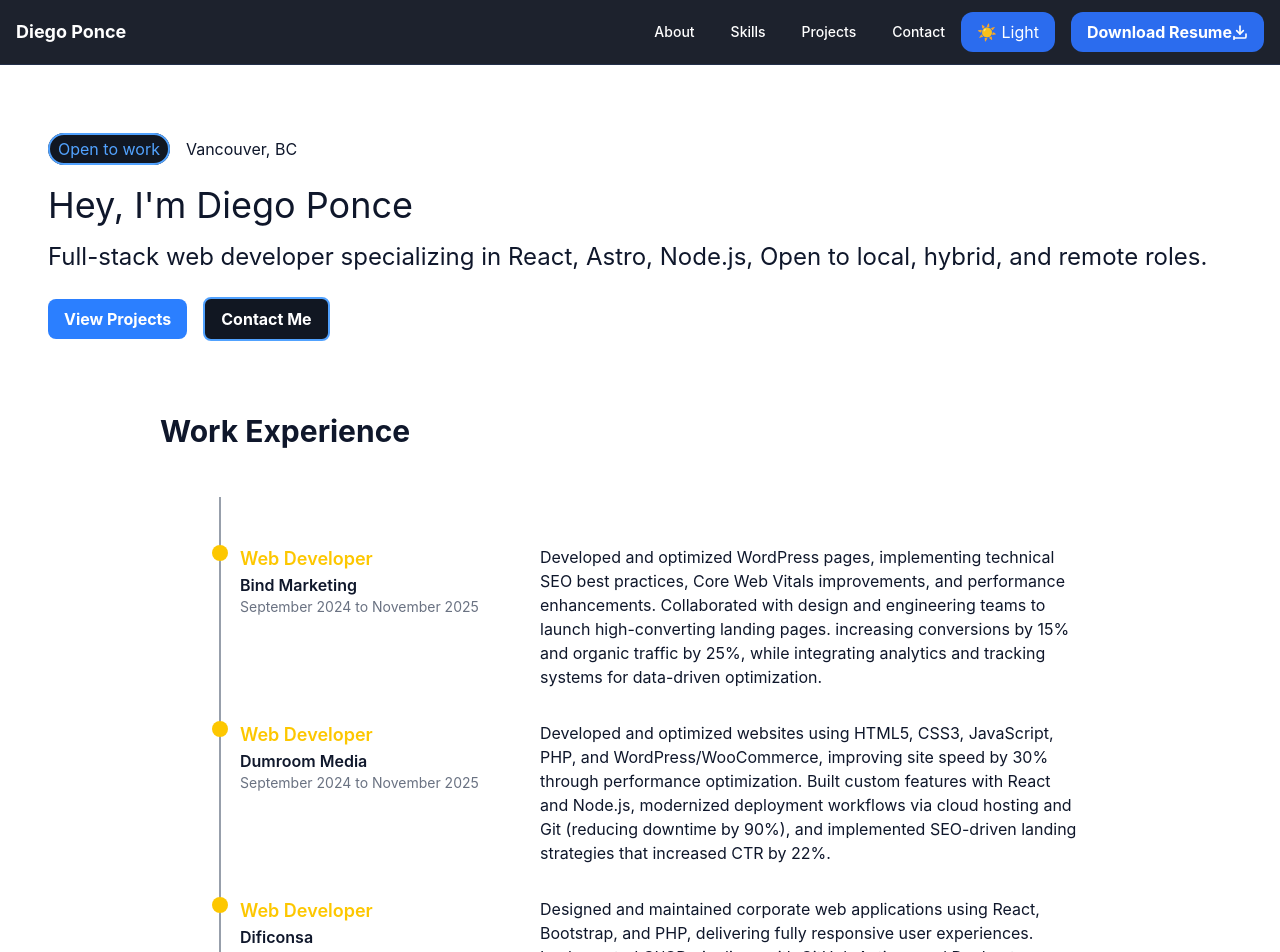
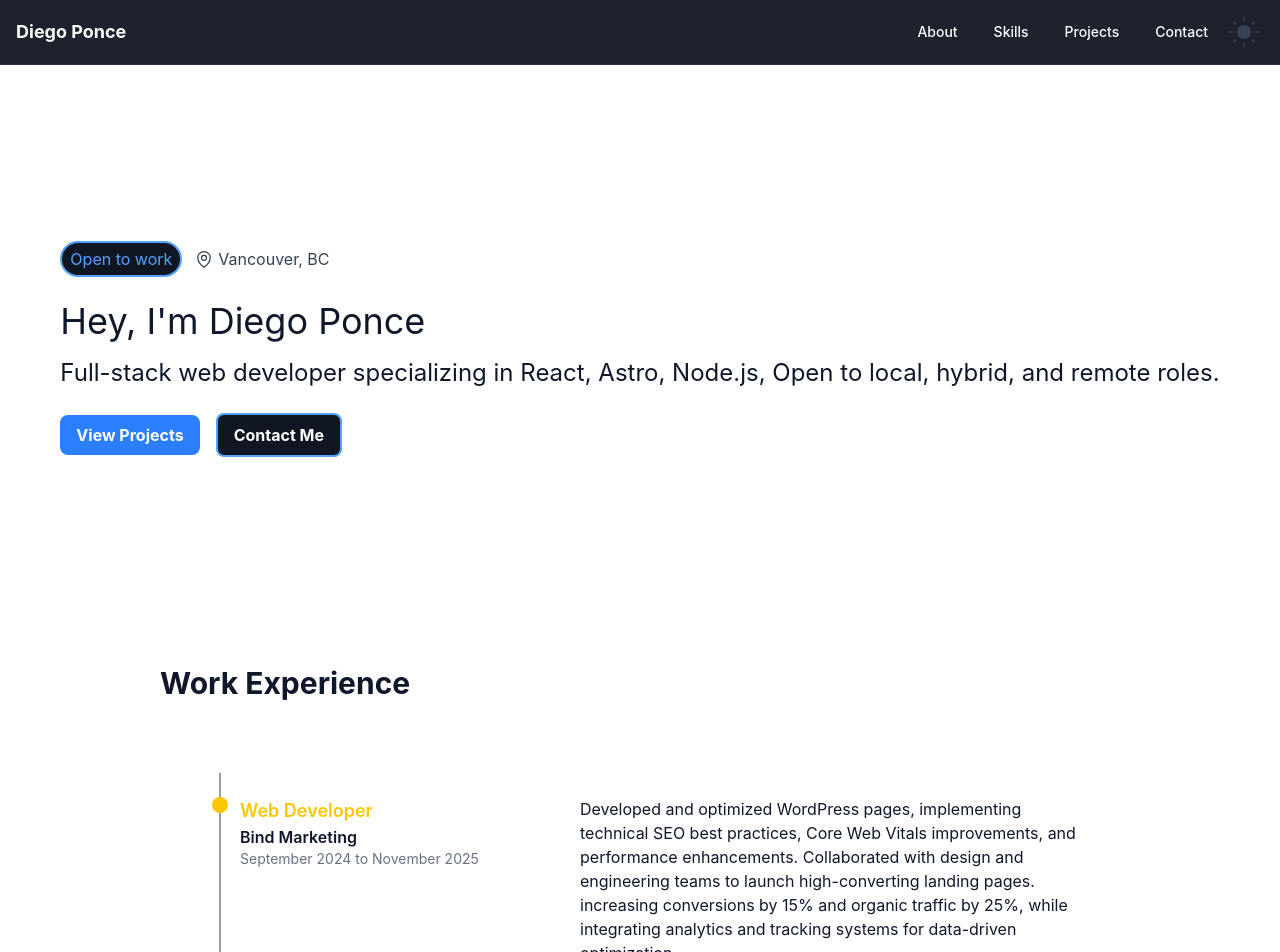
Before and after one commit to DiegoPonce0/portfolio, a React (Vite) app: page / in a window 1280 px wide. Shown: the top 952 px of the page. Built offline with nearby package versions, Linux system fonts and the light colour scheme.

Commit message:
Improve responsiveness and styling across home, projects, and experience sections

```diff
--- a/components/Experience.tsx
+++ b/components/Experience.tsx
@@ -13,7 +13,7 @@ export function Experience({ title, company, date, description }: ExperienceProp
               <p className="font-semibold">{company}</p>
               <p className="text-sm text-gray-500 dark:text-gray-400 ">{date}</p>
             </div>
-            <div className="md:col-start-3">
+            <div className="pl-10 col-span-2 md:col-start-3 md:col-span-1 mt-4 md:mt-0">
               <p>{description}</p>
             </div>
         </article>
--- a/components/Header.tsx
+++ b/components/Header.tsx
@@ -2,8 +2,24 @@ import {useDarkMode} from '../hooks/useDarkMode';
 
 
 export function Header() {
+  const {isDark, toggleTheme} = useDarkMode();
 
-  const {isDark, toggleTheme} = useDarkMode();
+  const moonIcon = (
+    <svg
+      viewBox="0 0 24 24"
+      className="w-10 h-10 fill-current text-gray-700 dark:text-gray-300 hover:scale-110 transition-transform duration-200">
+      <use href={`/sprite.svg#moon`} />
+    </svg>
+  );
+
+  const sunIcon = (
+    <svg
+      viewBox="0 0 24 24"
+      className="w-10 h-10 fill-current text-gray-700 dark:text-gray-300 hover:scale-110 transition-transform duration-200">
+      <use href={`/sprite.svg#sun`} />
+    </svg>
+  );
+
 
   return (
     <header className="
@@ -32,29 +48,11 @@ export function Header() {
             <a className="hover:text-primary font-medium" href="#projects">Projects</a>
             <a className="hover:text-primary font-medium" href="#contact">Contact</a>
           </nav>
-          <div className="flex items-center gap-4">
-            <button className='flex cursor-pointer items-center overflow-hidden rounded-lg h-10 px-4 bg-primary hover:bg-primary-dark'
+          <div className="flex items-center gap-4 overflow-hidden">
+            <button className='hover:text-primary w-10 h-10'
             onClick={toggleTheme}>
-              {isDark ? "🌙 Dark" : "☀️ Light"}
+              {isDark ? moonIcon : sunIcon}
             </button>
-            <a className="flex items-center h-10 px-4 bg-primary hover:bg-primary-dark rounded-lg text-white font-bold">
-              Download Resume
-              <svg
-                className="downloadIcon"
-                width="16"
-                height="16"
-                viewBox="0 0 24 24"
-                fill="none"
-                stroke="currentColor"
-                strokeWidth="2.5"
-                strokeLinecap="round"
-                strokeLinejoin="round"
-                >
-                <path d="M21 15v4a2 2 0 0 1-2 2H5a2 2 0 0 1-2-2v4" />
-                <polyline points="7 10 12 15 17 10" />
-                <line x1="12" y1="15" x2="12" y2="3" />
-              </svg>
-            </a>
           </div>
         </div>
       </div>
--- a/components/Projects.tsx
+++ b/components/Projects.tsx
@@ -17,7 +17,7 @@ const techColors: Record<string, string> = {
 export function Projects({ img, title, description, technology, result, link }: ProjectsProps) {
     return (
         <article className="flex flex-col md:flex-row items-center gap-6 bg-white dark:bg-gray-900 rounded-lg shadow-md p-6">
-            <img src={img} alt={title} className="h-64 w-auto" />
+            <img src={img} alt={title} className="h-48 md:h-64 w-auto"/>
             <div className="projectContent">
                 <h2 className="text-2xl font-bold pb-2">{title}</h2>
                 <p className="py-2">{description}</p>
--- a/pages/Home.tsx
+++ b/pages/Home.tsx
@@ -9,14 +9,26 @@ import { Skills } from '../components/Skills.tsx';
 
 export const Home = () => {
 
+  const locationIcon = (
+    <svg
+      viewBox="0 0 24 24"
+      className="w-5 h-5 fill-current text-gray-700 dark:text-gray-300 hover:scale-110 transition-transform duration-200"
+      >
+      <use href={`/sprite.svg#location`} />
+    </svg>
+  );
+
   return (
     <>
       <main className='bg-background-light dark:bg-background-dark text-slate-900 dark:text-slate-100 font-display overflow-x-hidden antialiased'>
-        <section className="bg-white dark:bg-gray-900">
+        <section className="bg-white dark:bg-gray-900 min-h-[70dvh] flex items-center">
           <div className="py-8 px-4 mx-auto max-w-screen-xl lg:py-16 lg:px-12">
-            <div className="py-2">
+            <div className="py-2 flex items-center gap-3 flex-wrap">
               <span className="bg-background-dark border-2 border-blue-400 rounded-full px-2 py-1 text-blue-400">Open to work</span>
-              <span className="px-4">Vancouver, BC</span>
+              <div className="flex items-center gap-1 text-gray-700 dark:text-gray-300">
+                {locationIcon}
+                <span>Vancouver, BC</span>
+              </div>
             </div>
             <h1 className="py-4 text-4xl">Hey, I'm Diego Ponce</h1>
             <h2 className="text-2xl mb-6">
@@ -29,13 +41,13 @@ export const Home = () => {
           </div>
         </section>
 
-        <section className="workExperience">
+        <section className="py-8">
           <div className="max-w-5xl mx-auto px-6">
             <h2 className='text-3xl font-bold py-2 px-2 mb-10'>Work Experience</h2>
 
             <div className="relative">
-              {/* Línea vertical */}
-              <div className="absolute left-[68px] top-0 h-full w-px -translate-x-1/2 bg-slate-700 z-10" />
+
+              <div className="absolute left-[68px] top-6 h-full w-px -translate-x-1/2 bg-slate-700 z-10" />
 
               <div className="p-8">
                 {experiences.map((experience, index) => (
@@ -52,9 +64,9 @@ export const Home = () => {
           </div>
         </section>
 
-        <section className="projects">
-          <div className="container">
-            <h2 className='text-4xl pl-2'>Projects</h2>
+        <section className="py-8">
+          <div className="max-w-5xl mx-auto px-6">
+            <h2 className='text-3xl font-bold py-2 px-2 mb-10'>Projects</h2>
             <div className="flex flex-col gap-6 p-6 justify-center">
               {projects.map((project, index) => (
                 <Projects
@@ -71,10 +83,10 @@ export const Home = () => {
           </div>
         </section>
 
-        <section className="px-4 py-8 bg-white dark:bg-background-dark">
-          <div className="flex flex-col md:flex-row items-center gap-6">
-            <div className="flex flex-col">
-              <h2 className='text-2xl font-bold pb-2'>About Me</h2>
+        <section className="px-4 py-12 bg-white dark:bg-background-dark">
+          <div className="flex flex-col md:flex-row items-center gap-6 p-6">
+            <div className="max-w-5xl mx-auto px-6">
+              <h2 className='text-3xl font-bold py-2 px-2 mb-10'>About Me</h2>
               <p>I’m a Full-Stack Web Developer focused on building high-performance, scalable web applications. I work across modern JavaScript stacks (React, Node.js) and WordPress ecosystems, combining clean architecture with SEO and performance optimization.
 
                 I’ve developed e-commerce platforms, job marketplaces, and custom dashboards, consistently improving load times, search visibility, and conversion rates. I’m passionate about creating solutions that are both technically solid and business-driven.</p>
@@ -83,9 +95,9 @@ export const Home = () => {
           </div>
         </section>
 
-        <section className="bg-white dark:bg-gray-900">
-          <div className="container">
-            <h2 className='text-2xl font-bold px-2 py-2'>Skills</h2>
+        <section className="bg-white dark:bg-background-dark py-8">
+          <div className="max-w-5xl mx-auto px-6">
+            <h2 className='text-3xl font-bold pt-10 px-2 mb-10 text-center md:text-left'>Skills</h2>
             <div className="grid grid-cols-1 md:grid-cols-2 lg:grid-cols-2 gap-6 p-6">
               {skills.map((skill, index) => (
                   <Skills
@@ -98,11 +110,13 @@ export const Home = () => {
         </section>
 
 
-        <section className="px-4 py-8 bg-background-light dark:bg-background-dark">
-          <h2 className='text-2xl font-bold py-4 text-center'>Contact Me</h2>
-          <div className="flex gap-4 justify-center">
-            <p className='bg-blue-600 border border-green-50 p-2 rounded-full'>Email: diego_lpz29@hotmail.com</p>
-            <p className='bg-emerald-600 border border-green-50 p-2 rounded-full'>Phone: +1 (236) 989-4994</p>
+        <section className="bg-background-light dark:bg-background-dark py-32">
+          <div className="max-w-5xl mx-auto px-6">
+            <h2 className='text-2xl font-bold py-8 text-center'>Contact Me</h2>
+            <div className="flex gap-4 justify-center">
+              <p className='bg-blue-600 px-4 rounded-full place-content-center'>diego_lpz29@hotmail.com</p>
+              <p className='bg-emerald-600 px-4 py-2 rounded-full'>+1 (236) 989-4994</p>
+            </div>
           </div>
         </section>
       </main>
--- a/src/data/projects.ts
+++ b/src/data/projects.ts
@@ -33,14 +33,14 @@ export const projects: ProjectsProps[] = [
             result: 'Results: TODO',
             link: '#'
         },
-        {
-            img: './snack.webp',
-            title: 'Healthy Snack E-commerce Website',
-            description: 'Custom WordPress store with WooCommerce integration, featuring product catalog, cart, and secure checkout.',
-            technology: ['Wordpress', 'Woocommerce'],
-            result: 'Results: TODO',
-            link: '#'
-        },
+        // {
+        //     img: './snack.webp',
+        //     title: 'Healthy Snack E-commerce Website',
+        //     description: 'Custom WordPress store with WooCommerce integration, featuring product catalog, cart, and secure checkout.',
+        //     technology: ['Wordpress', 'Woocommerce'],
+        //     result: 'Results: TODO',
+        //     link: '#'
+        // },
         {
             img: './steelwise.webp',
             title: 'WordPress Development & Technical SEO',
```
Also changed, not shown: public/sprite.svg, public/steelwise.webp (added).
